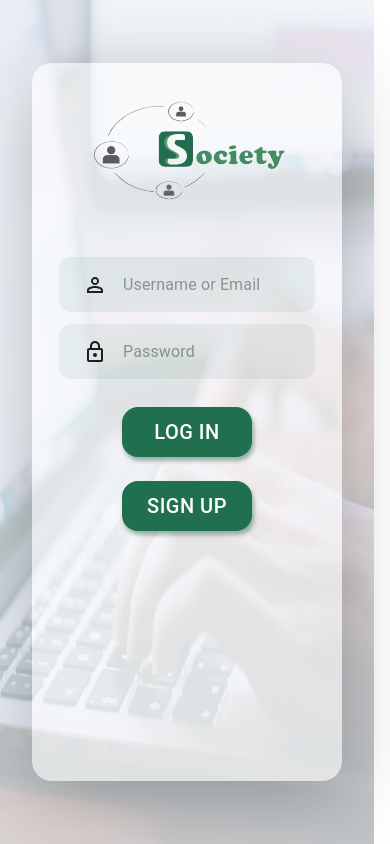
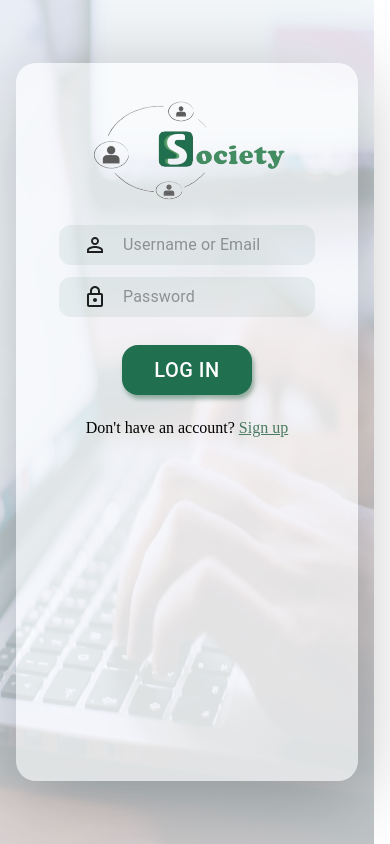
Before and after one commit to Society-Project/Society, a Next.js app in the folder client/: page /login in a window 390 px wide. Built offline with nearby package versions, Linux system fonts and the light colour scheme.

Commit message:
login and register buttons on mobile view

```diff
--- a/client/src/components/Styles/LoginRegisterStyles.scss
+++ b/client/src/components/Styles/LoginRegisterStyles.scss
@@ -1,4 +1,5 @@
 @import "./definitions.scss";
+
 .wrapper {
   width: 100vw;
   height: 100vh;
@@ -17,6 +18,7 @@
     align-items: center;
     justify-content: center;
   }
+
   .Image {
     width: 50vw;
     height: 100vh;
@@ -26,31 +28,52 @@
       display: none;
     }
   }
+
   .Form {
     width: 90vw;
     height: 85vh;
     max-width: 44vw;
-    margin-left: 2rem;
     margin: 2rem;
+
     @media (max-width: $max-tablet-width) {
       background-color: rgba(255, 255, 255, 0.5);
       max-width: 53rem;
       width: 100%;
+      max-height: 90vh;
+      margin: 1rem;
     }
+
     @media (max-width: $max-mobile-width) {
       width: 45rem;
     }
+
+    .mobile-sign-up {
+      display: none;
+
+      @media (max-width: $max-tablet-width) {
+        display: block;
+
+        a {
+          color: rgba(74, 122, 99, 1);
+        }
+      }
+    }
+
     .textField,
     .css-u6xcb0-MuiFormControl-root-MuiTextField-root {
       width: 24rem;
       border-radius: 12px;
+
       @media (max-width: $max-tablet-width) {
         width: 27rem;
+        height: 40px;
       }
+
       @media (max-width: $max-mobile-width) {
         width: 16rem;
       }
     }
+
     .css-1d3z3hw-MuiOutlinedInput-notchedOutline {
       border: 0;
     }
@@ -70,6 +93,7 @@
   height: 6.5vh;
   margin-bottom: -4rem;
 }
+
 .inactiveTab {
   width: 6.5rem;
 }
@@ -125,4 +149,8 @@
 .HeaderLogo {
   margin-top: 2rem;
   margin-bottom: 3rem;
+
+  @media (max-width: $max-tablet-width) {
+    margin-bottom: 1rem;
+  }
 }
--- a/client/src/components/login-page/LoginForm.tsx
+++ b/client/src/components/login-page/LoginForm.tsx
@@ -105,25 +105,7 @@ const LoginForm = () => {
         >
           Log In
         </Button>
-        <Button
-          href="/register"
-          sx={{
-            marginBottom: 3,
-            borderRadius: 4,
-            backgroundColor: darkGreen,
-            boxShadow: "2px 4px 4px rgba(74, 122, 99, 0.54)",
-            color: "white",
-            fontFamily: "Roboto",
-            fontSize: 20,
-            letterSpacing: 0.5,
-            width: 130,
-            height: 50,
-          }}
-          variant="contained"
-          color="success"
-        >
-          Sign up
-        </Button>
+       <div className="mobile-sign-up"> Don't have an account? <a href="/register">Sign up</a> </div>
       </Box>
       <Box display={"flex"} justifyContent={"center"} alignItems={"center"}>
         <SignUpLogInBtn />
--- a/client/src/components/register-page/register-form/user-input/UserInput.tsx
+++ b/client/src/components/register-page/register-form/user-input/UserInput.tsx
@@ -110,8 +110,8 @@ export const UserInput = () => {
 
       <div style={{ width: '100%', textAlign: 'center' }}>
         <Button sx={{
-          marginTop: 3,
-          marginBottom: 3,
+          marginTop: 2,
+          marginBottom: 2,
           borderRadius: 4,
           backgroundColor: 'darkGreen',
           boxShadow: '2px 4px 4px rgba(74, 122, 99, 0.54)',
@@ -120,7 +120,7 @@ export const UserInput = () => {
           fontSize: 20,
           letterSpacing: 0.5,
           width: 130,
-          height: 50,
+          height: 40,
           marginLeft: 'auto'
         }}
           variant='contained'
@@ -130,6 +130,7 @@ export const UserInput = () => {
         >
           Sign Up
         </Button>
+        <div className="mobile-sign-up"> Already have an account? <a href="/login">Log in</a> </div>
       </div>
     </div>
   )
```
